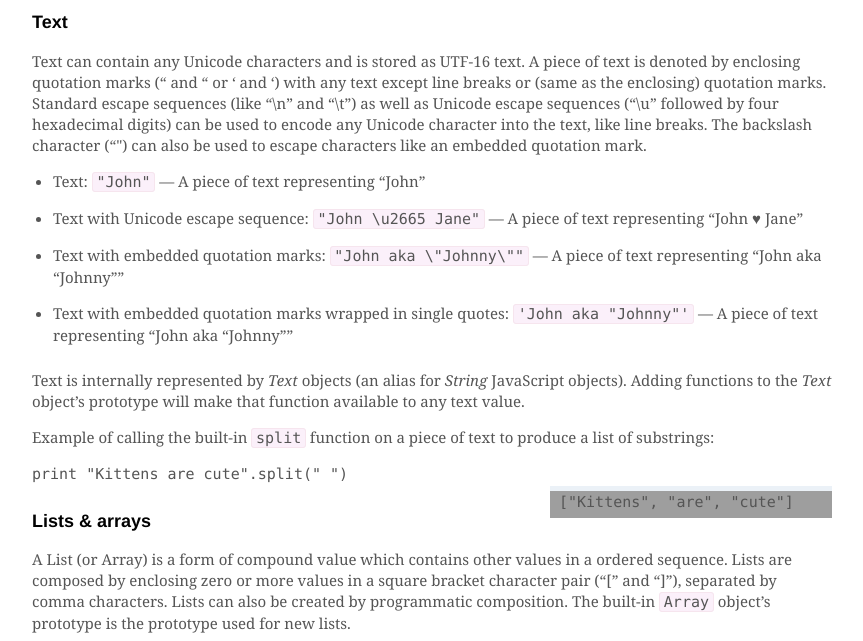
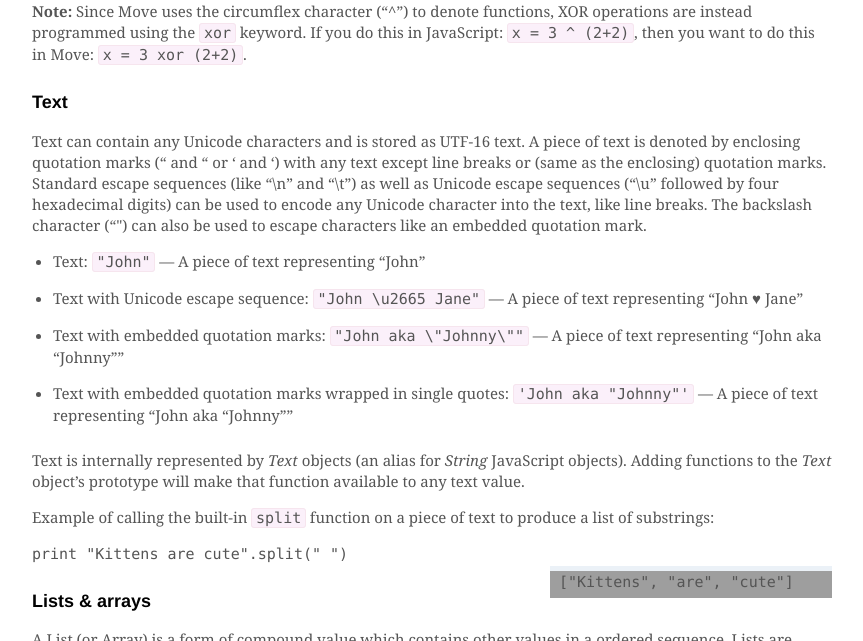
Before and after one commit to rsms/move, a Jekyll site: the page built from web/language/index.md, in a window 1280 px wide and 900 px high, scrolled down 929 px, cut to the strip 259-900 px from the top of the window. Shown: the whole strip, without its empty margins (208-1071 px from the left). Built offline with Jekyll 4.4.1, drawn with Linux system fonts in a browser that asks for light colours; nearby versions of some CDN libraries; Markdown is read by kramdown in place of the engine named in the settings; grey boxes are pictures that could not be loaded.

Commit message:
documentation updates to the website

```diff
--- a/web/language/index.md
+++ b/web/language/index.md
@@ -50,6 +50,7 @@ true</samp>
     print 02322
     print 1234 == 1234.0
 
+**Note:** Since Move uses the circumflex character ("^") to denote functions, XOR operations are instead programmed using the `xor` keyword. If you do this in JavaScript: `x = 3 ^ (2+2)`, then you want to do this in Move: `x = 3 xor (2+2)`.
 
 ### Text
 
@@ -99,9 +100,7 @@ Example of programmatic composition:
 
 ### Objects
 
-The Object type is fundamental to Move (and JavaScript) as all other values are in fact Objects. E.g. a Number is a special type of Object. We say that "Move contains five different types of values" which is a simplification. Move has in fact only one type — Object — but at the same time,
-the language and the runtime *treats some Object subtypes differently*, like Numbers which can be used for mathematical operations or text which when "added"
-together creates a new piece of text being the two texts glued together. Therefore we simplify value types by saying there's only five of them.
+The Object type is fundamental to Move (and JavaScript) as all other values are in fact Objects. E.g. a Number is a special type of Object. We say that "Move contains five different types of values" which is a simplification. Move has in fact only one type — Object — but at the same time, the language and the runtime *treats some Object subtypes differently*, like Numbers which can be used for mathematical operations or text which when "added" together creates a new piece of text being the two texts glued together. Therefore we simplify value types by saying there's only five of them.
 
 An Object is a set of (unique) keys with associated values. Keys must be text values, but an associated value can be of any type. Objects are denoted by a pair of curly brackets ("{" and "}") holding zero or more key-value pairs. Keys are written either as regular text with wrapping quotation marks or without wrapping quotation marks for text which conforms to the rule that it is a valid name (starts with a-z, A-Z, _ or $ and is followed by zero or more letters, numbers, etc). A key is terminated by a colon character and is followed by a value expression. Two successive key-value pairs are separated by a comma character.
 
```
